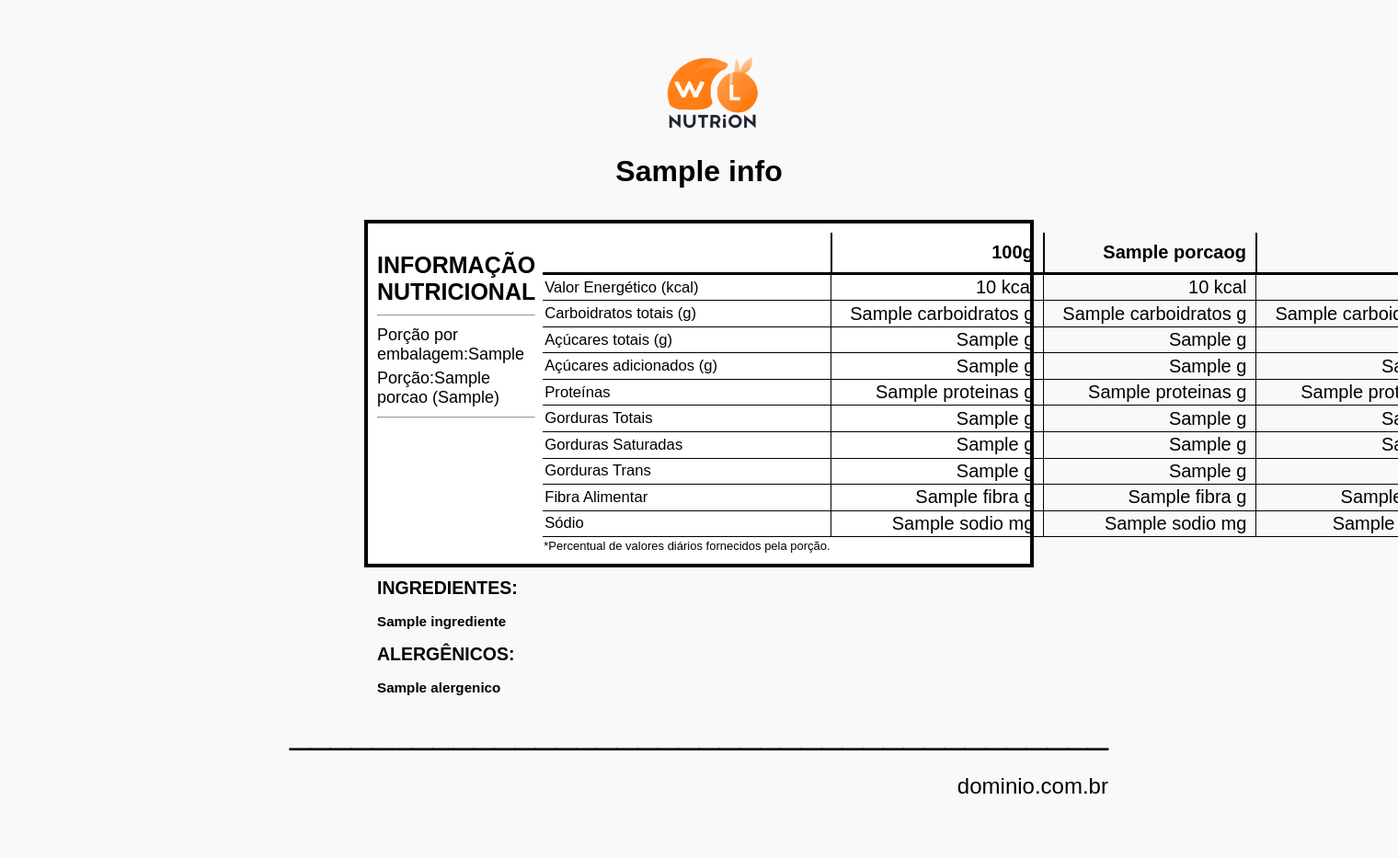
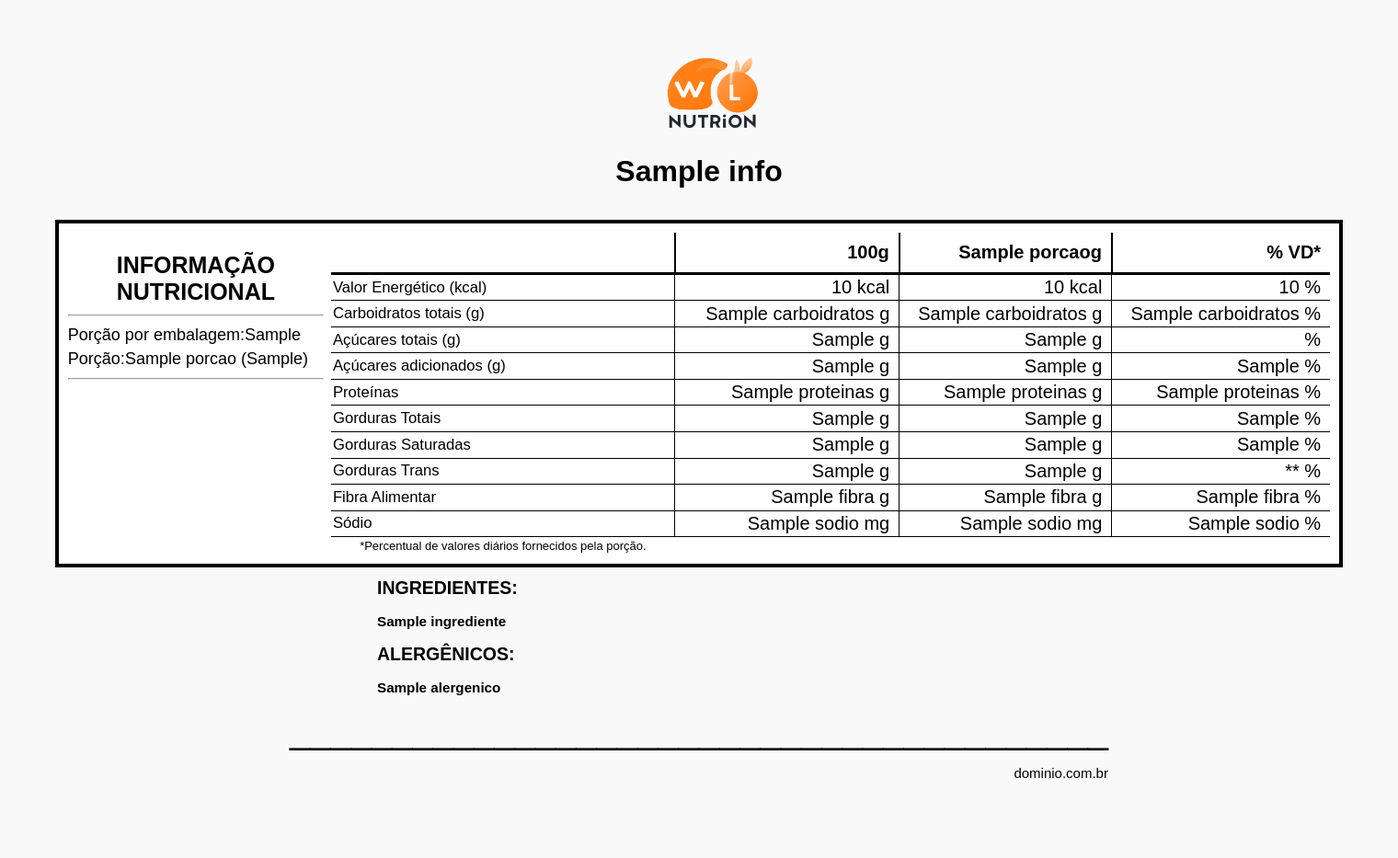
Before and after one commit to TheJoaoVitorio/WLN-Django, a Django app: template app/templates/tabelaHorriz.html in a window 1520 px wide; the page is wider, and only the part inside the window is pictured. Shown: that part at 92% size. After the commit the page ends 846 px from the top of that part, so only its background shows below. Run offline with Django 5.2, Linux system fonts and the light colour scheme; the template is opened without the code that fills it: most values are stand-ins (such as "Sample title", 1, 10 or a date in 2020).

Commit message:
correcaoTabelaValor

```diff
--- a/templates/static/css/horrz_Style.css
+++ b/templates/static/css/horrz_Style.css
@@ -23,10 +23,9 @@
 
     .dominio{
         text-align: end;
-        display:inline;
-        font-size: larger;
-        align-items: end;
-        align-content: end;
+        display: flex;
+        font-size: 15px;
+        justify-content: end;
     }
 
     .linha_dominio{
@@ -61,8 +60,7 @@
         background-color: #fff;
         padding: 10px;
         border: 4px solid;
-        width: 100%;
-        max-width: 700px;
+        width: auto;
         margin-top: 12px;
         display: flex;
         height: 350px;
```
